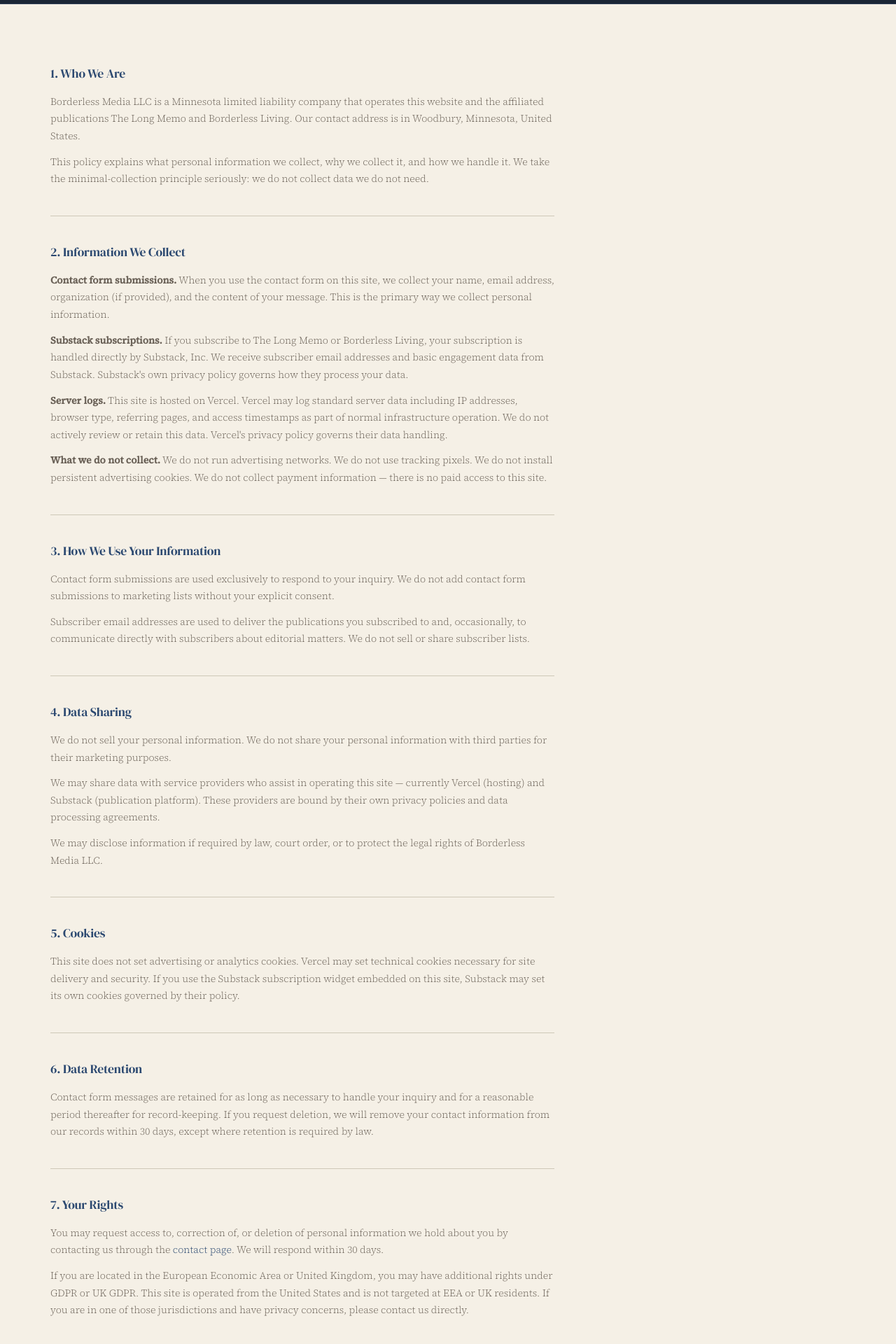
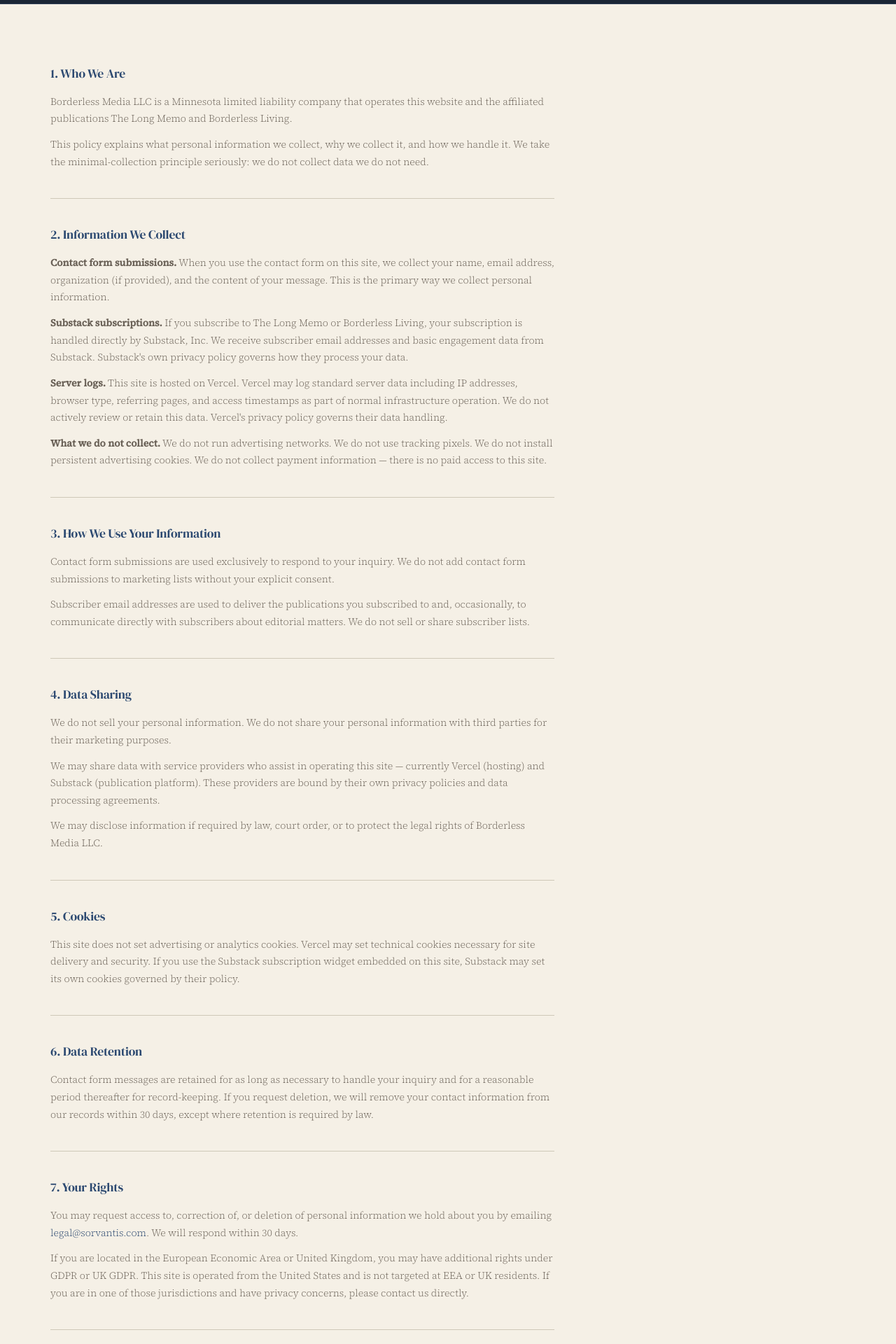
Before and after one commit to Sorvantis999/borderless-media, a Next.js app: page /legal/privacy in a window 1280 px wide. Shown: the part 320-2240 px from the top of the page at 70% size. Built offline with nearby package versions, Linux system fonts and the light colour scheme.

Commit message:
Legal: use legal@sorvantis.com, remove physical address

```diff
--- a/src/app/legal/privacy/page.tsx
+++ b/src/app/legal/privacy/page.tsx
@@ -22,7 +22,7 @@
         <div className="container">
           <div style={{ maxWidth: '720px' }}>
             <LegalSection title="1. Who We Are">
-              <p>Borderless Media LLC is a Minnesota limited liability company that operates this website and the affiliated publications The Long Memo and Borderless Living. Our contact address is in Woodbury, Minnesota, United States.</p>
+              <p>Borderless Media LLC is a Minnesota limited liability company that operates this website and the affiliated publications The Long Memo and Borderless Living.</p>
               <p>This policy explains what personal information we collect, why we collect it, and how we handle it. We take the minimal-collection principle seriously: we do not collect data we do not need.</p>
             </LegalSection>
 
@@ -53,7 +53,7 @@
             </LegalSection>
 
             <LegalSection title="7. Your Rights">
-              <p>You may request access to, correction of, or deletion of personal information we hold about you by contacting us through the <a href="/contact" style={{ color: 'var(--slate)' }}>contact page</a>. We will respond within 30 days.</p>
+              <p>You may request access to, correction of, or deletion of personal information we hold about you by emailing <a href="mailto:legal@sorvantis.com" style={{ color: 'var(--slate)' }}>legal@sorvantis.com</a>. We will respond within 30 days.</p>
               <p>If you are located in the European Economic Area or United Kingdom, you may have additional rights under GDPR or UK GDPR. This site is operated from the United States and is not targeted at EEA or UK residents. If you are in one of those jurisdictions and have privacy concerns, please contact us directly.</p>
             </LegalSection>
 
@@ -70,7 +70,7 @@
             </LegalSection>
 
             <LegalSection title="11. Contact">
-              <p>Privacy questions or requests: <a href="/contact" style={{ color: 'var(--slate)' }}>Contact page</a> or write to Borderless Media LLC, Woodbury, Minnesota, United States.</p>
+              <p>Privacy questions or requests: <a href="mailto:legal@sorvantis.com" style={{ color: 'var(--slate)' }}>legal@sorvantis.com</a></p>
             </LegalSection>
           </div>
         </div>
--- a/src/app/legal/terms/page.tsx
+++ b/src/app/legal/terms/page.tsx
@@ -66,7 +66,7 @@
             </LegalSection>
 
             <LegalSection title="10. Contact">
-              <p>Questions about these terms: <a href="/contact" style={{ color: 'var(--slate)' }}>Contact page</a> or write to Borderless Media LLC, Woodbury, Minnesota.</p>
+              <p>Questions about these terms: <a href="mailto:legal@sorvantis.com" style={{ color: 'var(--slate)' }}>legal@sorvantis.com</a></p>
             </LegalSection>
           </div>
         </div>
```
